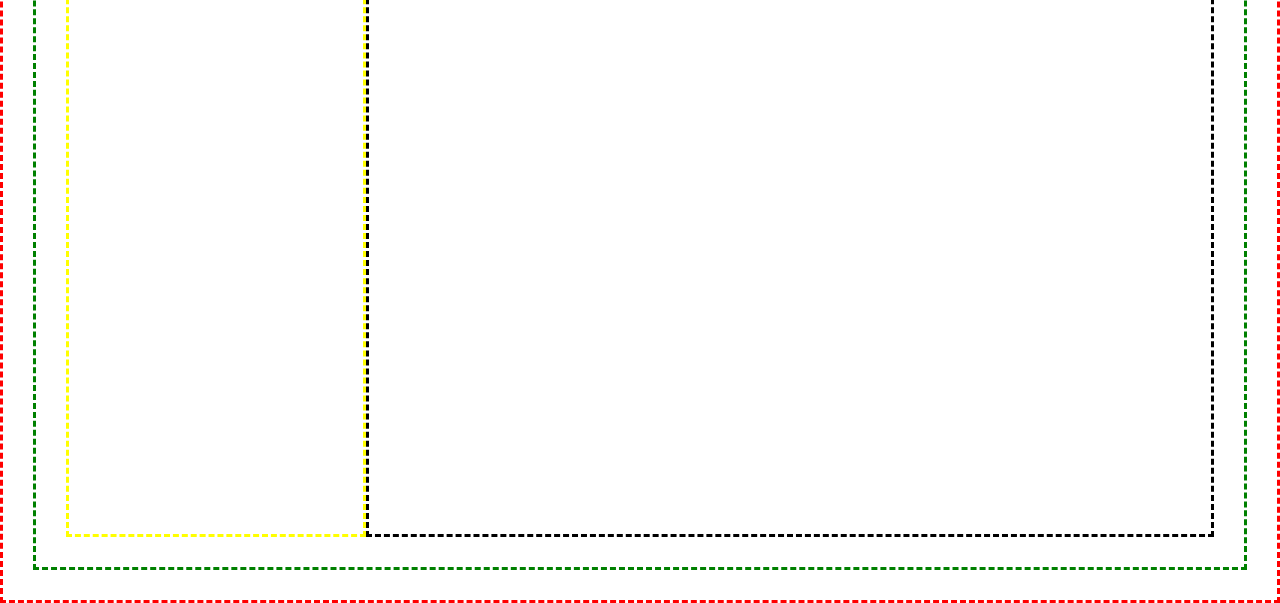
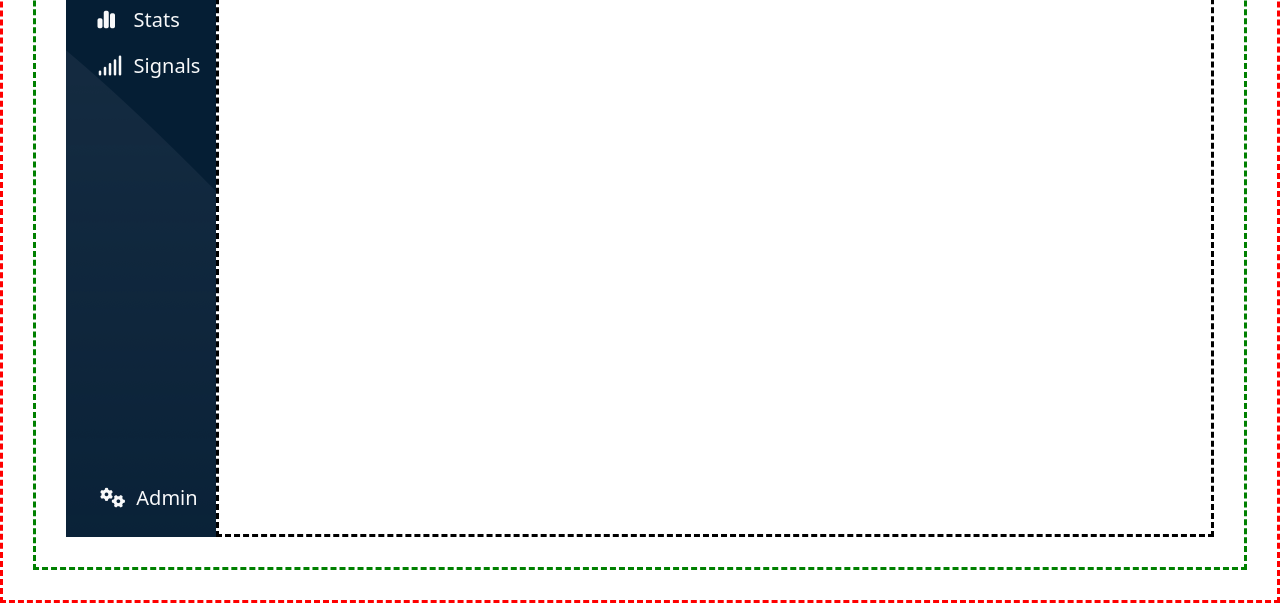
Before and after one commit to CalinCretu/html-css-bootstrap-dashboard, a plain HTML site: page index.html in a window 1280 px wide. Shown: the part 197-800 px from the top of the page. Drawn offline with nearby package versions, Linux system fonts and the light colour scheme.

Commit message:
ADD - header_responsive

```diff
--- a/css/app.css
+++ b/css/app.css
@@ -1,12 +1,8 @@
 /* utilities */
 :root {
-    --dark: #000000;
-    --dark-grey: #080b12;
-    --grey-blue: #141922;
-    --grey: #282828;
-    --light-grey: #5a5a5a;
-    --green: #adff2f;
-    --light: #FFFFFF;
+    --dark-blue: #051E34;
+    --blue: #1B72E8;
+    --light-grey: #F8F9FA;
 }
 
 
@@ -16,8 +12,10 @@
 
 /* skeleton */
 .header {
-    width: 300px;
+    width: 60px;
     flex-shrink: 0;
+    background-image: url('../img/sidebar-bg.png');
+    background-color: var(--dark-blue);
 }
 
 .app {
@@ -30,6 +28,47 @@
 
 }
 
+.aside {
+    background-color: var(--light-grey);
+}
+
+
+
+
+/* header */
+.header_buttons {
+    width: 20px;
+}
+
+.header_buttons-text {
+    display: none;
+}
+
+
+
+
+
+
+
+
+/* media */
+@media (min-width: 576px) {}
+
+@media (min-width: 768px) {
+    .header_buttons-text {
+        display: block;
+    }
+
+    .header {
+        width: 150px;
+    }
+}
+
+@media (min-width: 992px) {}
+
+@media (min-width: 1200px) {}
+
+@media (min-width: 1400px) {}
 
 
 
@@ -59,7 +98,7 @@
     padding: 30px;
 }
 
-.debug .header {
+.debu .header {
     border: 3px dashed yellow;
     padding: 30px;
 }
--- a/index.html
+++ b/index.html
@@ -11,7 +11,7 @@
   <script src="https://cdn.jsdelivr.net/npm/bootstrap@5.3.2/dist/js/bootstrap.bundle.min.js"
     integrity="sha384-C6RzsynM9kWDrMNeT87bh95OGNyZPhcTNXj1NW7RuBCsyN/o0jlpcV8Qyq46cDfL"
     crossorigin="anonymous"></script>
-
+  <script src="https://kit.fontawesome.com/a095a4bfbe.js" crossorigin="anonymous"></script>
   <link rel="stylesheet" href="css/app.css">
 </head>
 
@@ -20,7 +20,29 @@
     <div class="aside d-flex">
     </div>
     <div class="app_container d-flex flex-grow-1">
-      <div class="header">
+      <div class="header d-flex flex-column fs-5 text-light align-items-center">
+        <div class="menu d-flex flex-column align-items-start flex-grow-1">
+          <div class="d-flex mt-4">
+            <div class="header_buttons mx-3"><i class="fa-brands fa-fort-awesome"></i></div>
+            <div class="header_buttons-text">Home</div>
+          </div>
+          <div class="d-flex my-3">
+            <div class="header_buttons mx-3"><i class="fa-solid fa-chart-simple"></i></div>
+            <div class="header_buttons-text">Stats</div>
+          </div>
+          <div class="d-flex">
+            <div class="header_buttons mx-3"><i class="fa-solid fa-signal"></i></div>
+            <div class="header_buttons-text">Signals</div>
+          </div>
+        </div>
+        <div class="account d-flex flex-column align-items-center">
+          <div>
+            <div class="profile d-flex mb-4">
+              <div class="header_buttons mx-3"><i class="fa-solid fa-gears"></i></i></div>
+              <div class="header_buttons-text">Admin</div>
+            </div>
+          </div>
+        </div>
       </div>
       <div class="app__content flex-grow-1">
       </div>
```
